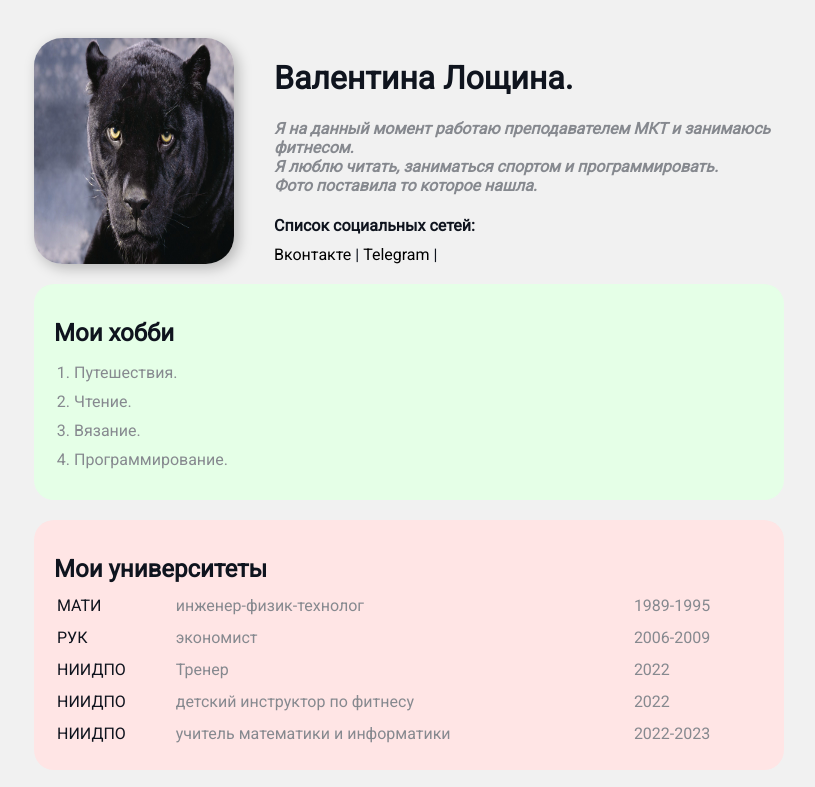
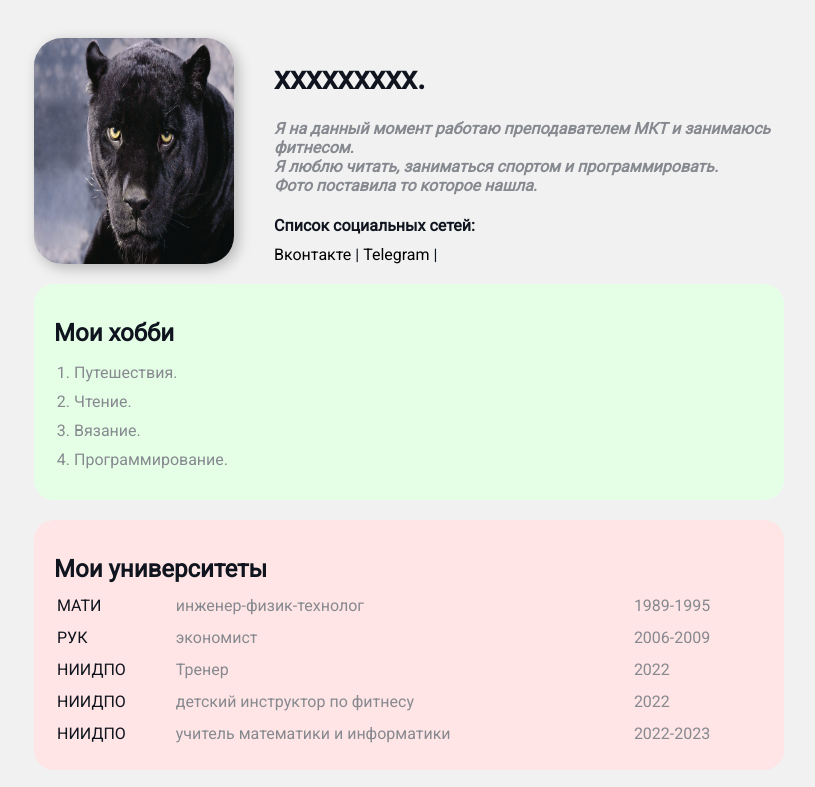
Before and after one commit to ValentiLo/result, a plain HTML site: page index.html in a window 1280 px wide. Shown: the top 787 px of the page, without its empty margins (231-1046 px from the left). Drawn offline with Linux system fonts and the light colour scheme.

Commit message:
Update index.html

```diff
--- a/index.html
+++ b/index.html
@@ -7,7 +7,7 @@
   <meta name="keywords" content="Valentina, hobby, resume">
   <meta name="description" content="Это сайт-визитка Валентины Лощиной">
   <link rel="stylesheet" href="styles7.css">
-  <title>Валентина Лощина</title>
+  <title>xxxxxxxx</title>
 </head>
 <body>
 
@@ -17,7 +17,7 @@
       <img src="black_panther.jpeg" alt="Здесь должно быть мое фото" class="avatar">
 
       <div class="info-text">
-        <h1>Валентина Лощина.</h1>
+        <h1>xxxxxxxxx.</h1>
 
         <p>Я на данный момент работаю преподавателем <strong> МКТ </strong> и занимаюсь <strong> фитнесом. </strong></p>
 
```
